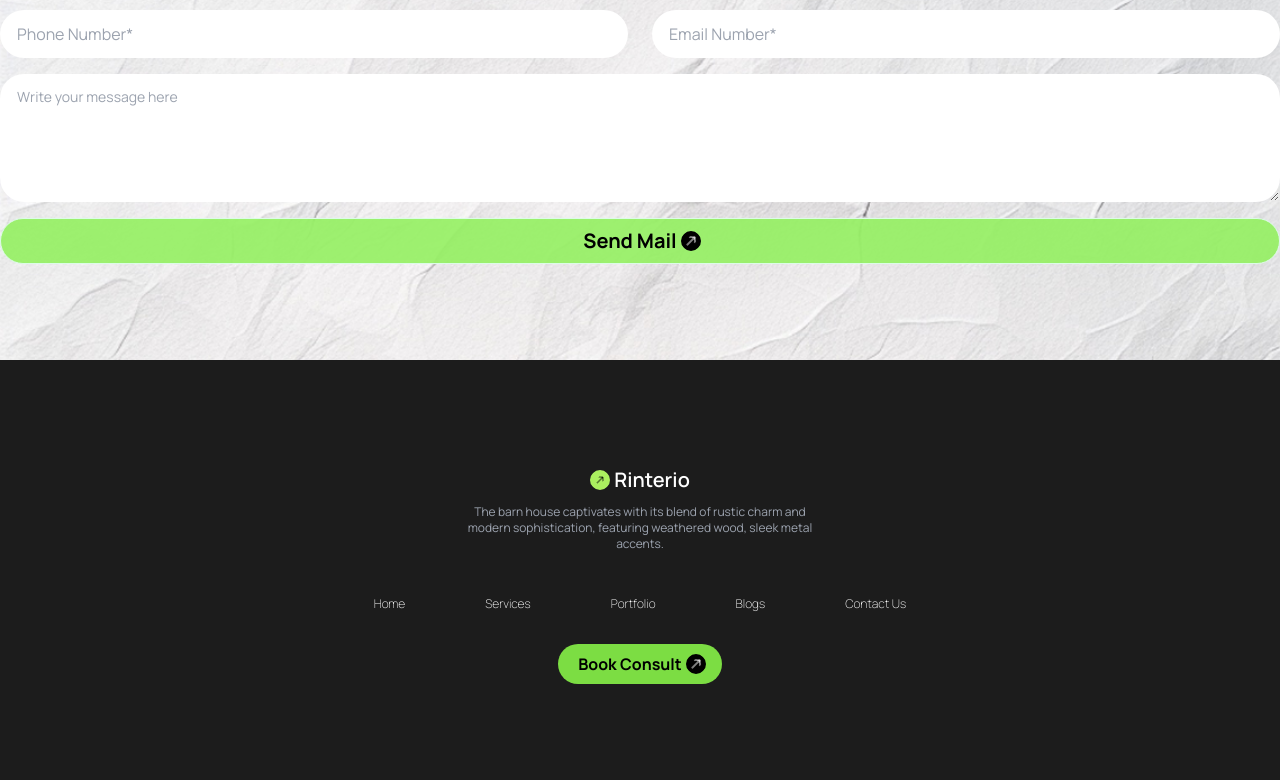
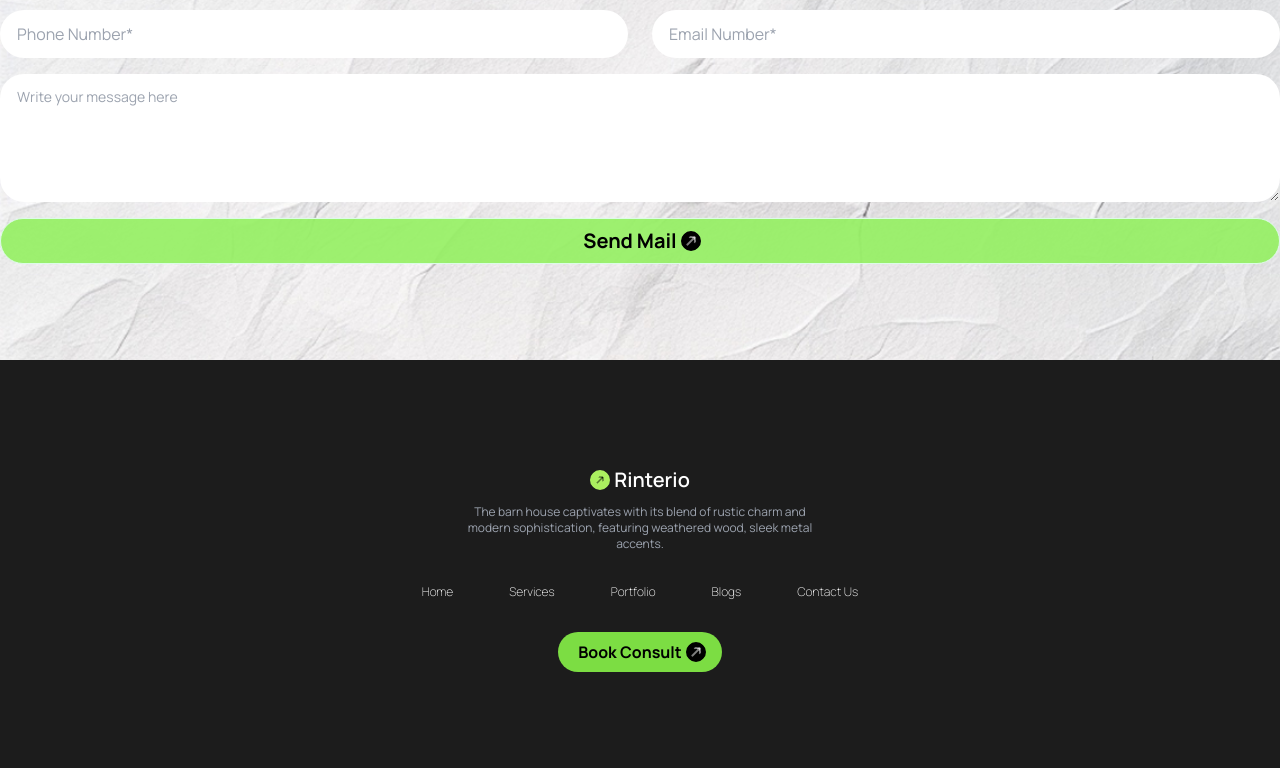
Before and after one commit to Moin-hub/Assignment-03, a plain HTML site: page index.html in a window 1280 px wide. Shown: the part 3349-4129 px from the top of the page. Drawn offline with nearby package versions, Linux system fonts and the light colour scheme.

Commit message:
resolved

```diff
--- a/index.html
+++ b/index.html
@@ -451,13 +451,15 @@ modern sophistication, featuring weathered wood, sleek metal accents.
            </div>
 
            <!-- link part -->
-            <div class="text-white text-xs my-8 font-thin   items-end space-y-3 space-x-20 text-center lg:flex ">
-              <div><a href="#">Home</a></div>
-              <div><a href="#">Services</a></div>
-              <div><a href="#">Portfolio</a></div>
-              <div><a href="#">Blogs</a></div>
-              <div><a href="#">Contact Us</a></div>
-            </div>
+           <section class="text-white text-xs my-8 font-thin flex flex-col text-center lg:gap-14 gap-3 lg:flex-row">
+
+              <a href="#">Home</a>
+              <a href="#">Services</a>
+              <a href="#">Portfolio</a>
+              <a href="#">Blogs</a>
+              <a href="#">Contact Us</a>
+
+           </section>
 
             <!-- btn part -->
              <div>
```
